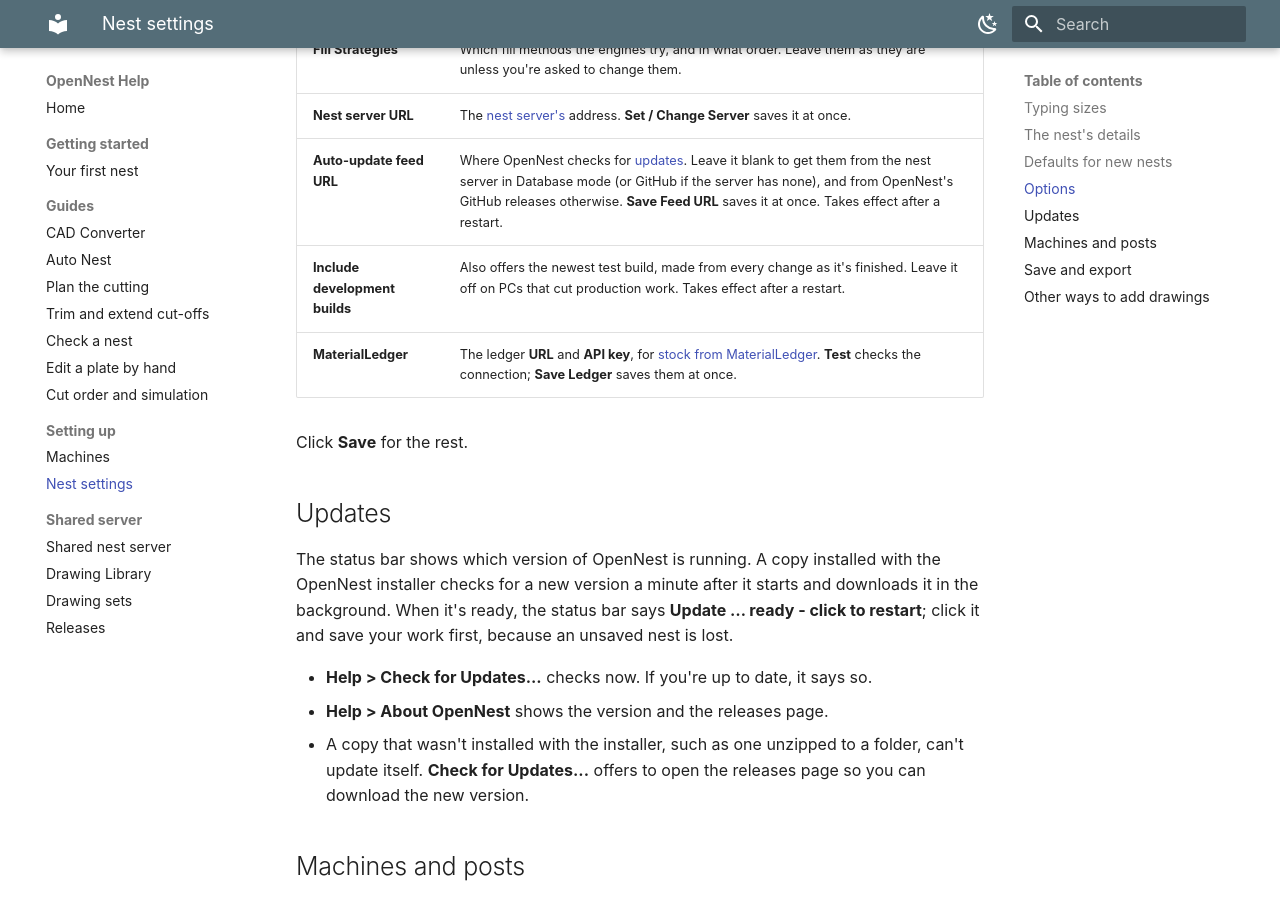
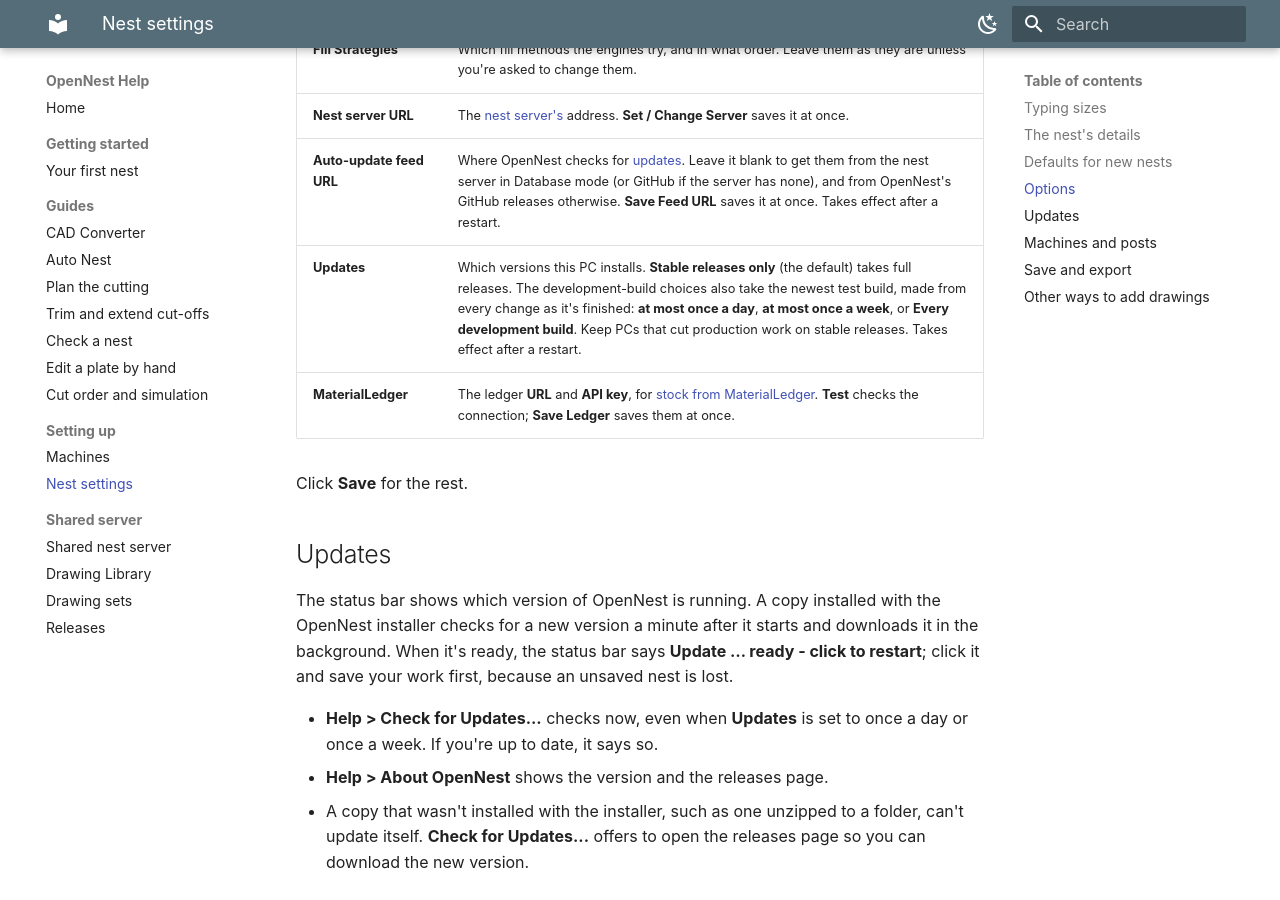
Before and after one commit to ajisaacs/opennest-help, an MkDocs documentation site: the page built from docs/nest-settings.md, in a window 1280 px wide and 900 px high, scrolled down 1917 px. Built offline with MkDocs 1.6.1 and Material for MkDocs 9.7.7, drawn with Linux system fonts in a browser that asks for light colours.

Commit message:
Describe the Updates choice in Options
Tools > Options replaces Include development builds with Updates: stable
releases only, development builds at most once a day or once a week, or
every development build. Check for Updates still checks at once.

Co-Authored-By: Claude Opus 5.5 <noreply@anthropic.com>

```diff
--- a/docs/nest-settings.md
+++ b/docs/nest-settings.md
@@ -67,7 +67,7 @@ In Database mode the server keeps one shared copy of the nest defaults; see
 | **Fill Strategies** | Which fill methods the engines try, and in what order. Leave them as they are unless you're asked to change them. |
 | **Nest server URL** | The [nest server's](nest-server.md#change-server-address) address. **Set / Change Server** saves it at once. |
 | **Auto-update feed URL** | Where OpenNest checks for [updates](#updates). Leave it blank to get them from the nest server in Database mode (or GitHub if the server has none), and from OpenNest's GitHub releases otherwise. **Save Feed URL** saves it at once. Takes effect after a restart. |
-| **Include development builds** | Also offers the newest test build, made from every change as it's finished. Leave it off on PCs that cut production work. Takes effect after a restart. |
+| **Updates** | Which versions this PC installs. **Stable releases only** (the default) takes full releases. The development-build choices also take the newest test build, made from every change as it's finished: **at most once a day**, **at most once a week**, or **Every development build**. Keep PCs that cut production work on stable releases. Takes effect after a restart. |
 | **MaterialLedger** | The ledger **URL** and **API key**, for [stock from MaterialLedger](auto-nest.md#materialledger). **Test** checks the connection; **Save Ledger** saves them at once. |
 
 Click **Save** for the rest.
@@ -79,7 +79,8 @@ OpenNest installer checks for a new version a minute after it starts and downloa
 the background. When it's ready, the status bar says **Update … ready - click to
 restart**; click it and save your work first, because an unsaved nest is lost.
 
-- **Help > Check for Updates...** checks now. If you're up to date, it says so.
+- **Help > Check for Updates...** checks now, even when **Updates** is set to once a day or
+  once a week. If you're up to date, it says so.
 - **Help > About OpenNest** shows the version and the releases page.
 - A copy that wasn't installed with the installer, such as one unzipped to a folder,
   can't update itself. **Check for Updates...** offers to open the releases page so you
```
